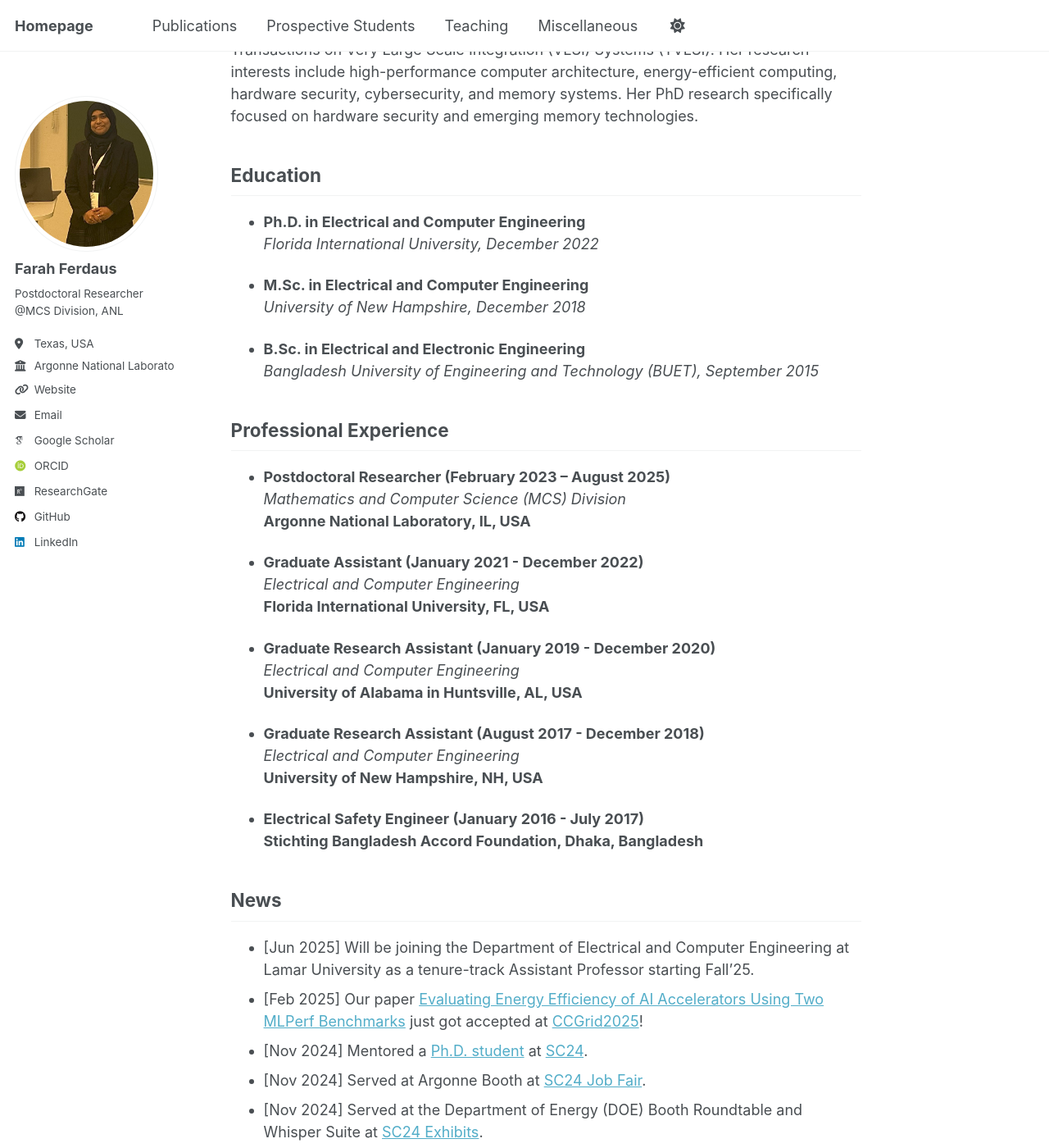
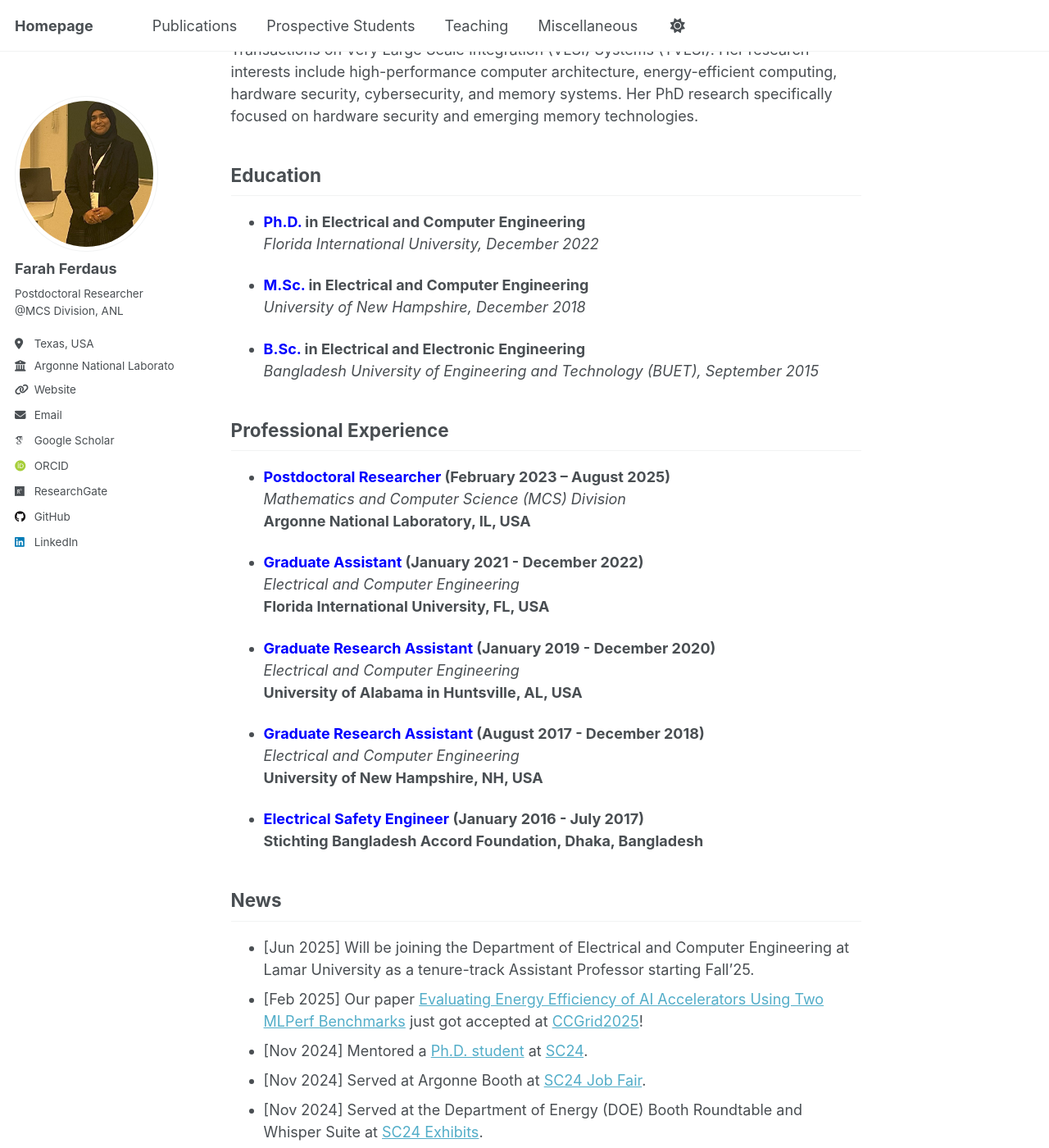
Before and after one commit to fferdaus/fferdaus.github.io, a Jekyll site: the page built from _pages/about.md, in a window 1280 px wide and 1400 px high, scrolled down 523 px. Shown: the whole window at 82% size. Built offline with Jekyll 4.4.1, drawn with Linux system fonts in a browser that asks for light colours; some web fonts are replaced.

Commit message:
Update about.md

```diff
--- a/_pages/about.md
+++ b/_pages/about.md
@@ -16,42 +16,42 @@ She has published numerous scientific articles, including journal articles, conf
 
 ## Education
 
-- **Ph.D. in Electrical and Computer Engineering**
+- **<span style="color:blue">Ph.D.</span> in Electrical and Computer Engineering**
 *Florida International University, December 2022*
 
 
-- **M.Sc. in Electrical and Computer Engineering**
+- **<span style="color:blue">M.Sc.</span> in Electrical and Computer Engineering**
 *University of New Hampshire, December 2018*
 
 
-- **B.Sc. in Electrical and Electronic Engineering**
+- **<span style="color:blue">B.Sc.</span> in Electrical and Electronic Engineering**
 *Bangladesh University of Engineering and Technology (BUET), September 2015*
 
 
 ## Professional Experience
 
 
-- **Postdoctoral Researcher (February 2023 – August 2025)**
+- **<span style="color:blue">Postdoctoral Researcher</span> (February 2023 – August 2025)**
 *Mathematics and Computer Science (MCS) Division*
 **Argonne National Laboratory, IL, USA**
 
 
-- **Graduate Assistant (January 2021 - December 2022)**
+- **<span style="color:blue">Graduate Assistant</span> (January 2021 - December 2022)**
 *Electrical and Computer Engineering*
 **Florida International University, FL, USA**
 
 
-- **Graduate Research Assistant (January 2019 - December 2020)**
+- **<span style="color:blue">Graduate Research Assistant</span> (January 2019 - December 2020)**
 *Electrical and Computer Engineering*
 **University of Alabama in Huntsville, AL, USA**
 
 
-- **Graduate Research Assistant (August 2017 - December 2018)**
+- **<span style="color:blue">Graduate Research Assistant</span> (August 2017 - December 2018)**
 *Electrical and Computer Engineering*
 **University of New Hampshire, NH, USA**
 
 
-- **Electrical Safety Engineer (January 2016 - July 2017)**
+- **<span style="color:blue">Electrical Safety Engineer</span> (January 2016 - July 2017)**
 **Stichting Bangladesh Accord Foundation, Dhaka, Bangladesh**
 
 
```
